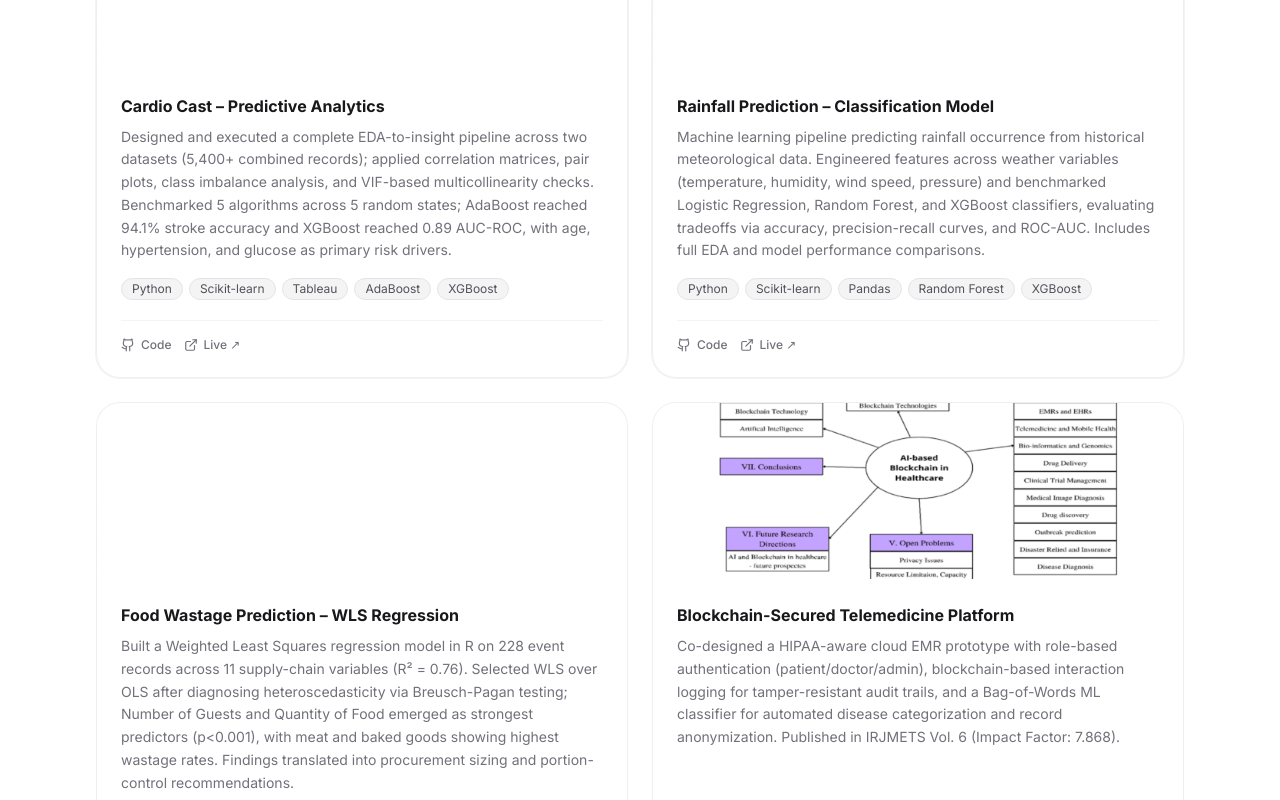
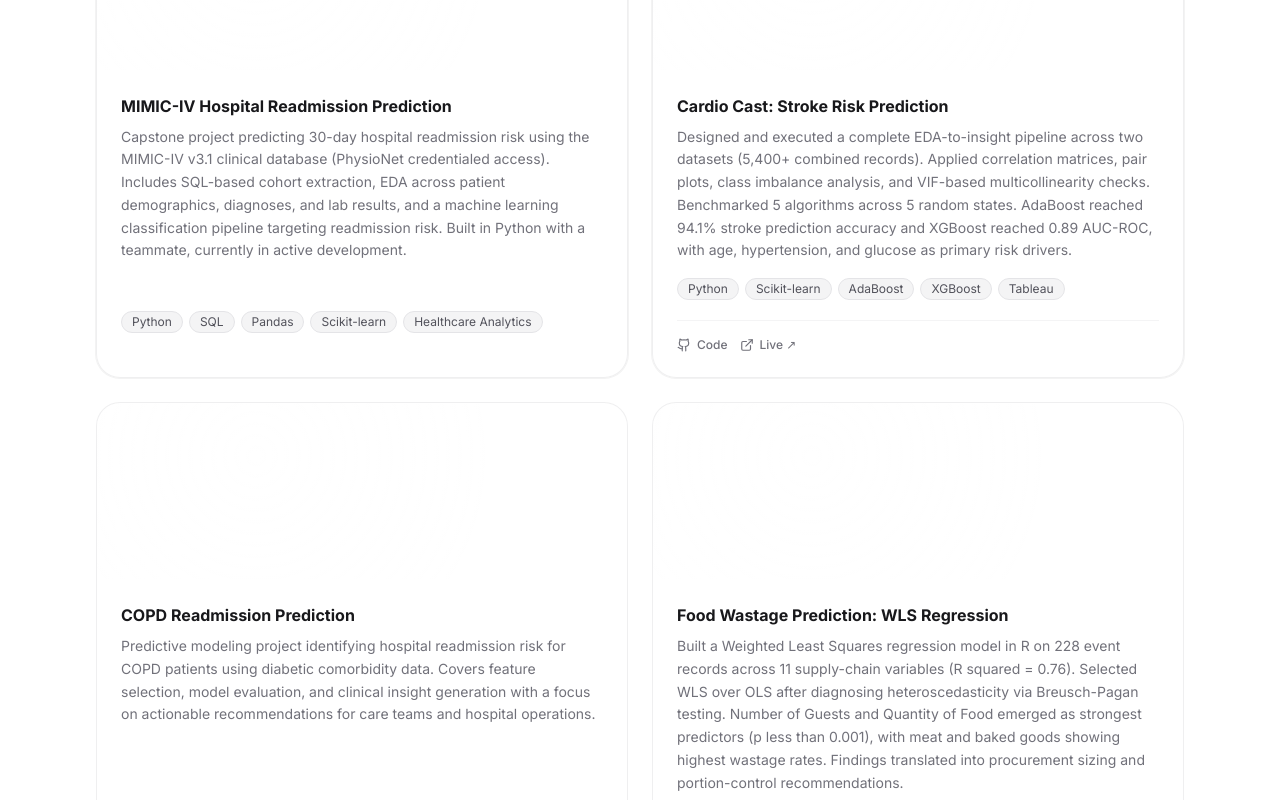
Before and after one commit to Dekayzip/Portfolio-2026, a Next.js app: page / in a window 1280 px wide. Shown: the part 4280-5080 px from the top of the page. Built offline with nearby package versions, Linux system fonts and the light colour scheme.

Commit message:
update projects section: add mimic-iv capstone, copd readmission, marketing analysis, fix all links, remove rainfall and blockchain cards

```diff
--- a/src/components/Projects.tsx
+++ b/src/components/Projects.tsx
@@ -1,7 +1,6 @@
 "use client";
 
 import { useEffect, useRef } from "react";
-import Image from "next/image";
 import { Github, ExternalLink } from "lucide-react";
 import { projects } from "@/data/content";
 
@@ -55,31 +54,25 @@ export default function Projects() {
                 project.featured ? "ring-1 ring-zinc-900/5 dark:ring-white/[0.08]" : ""
               }`}
             >
-              {/* Thumbnail — image if provided, otherwise gradient */}
-              <div className={`h-44 relative overflow-hidden ${!project.image ? `bg-gradient-to-br ${project.gradient}` : "bg-zinc-100 dark:bg-zinc-800"}`}>
-                {project.image ? (
-                  <Image
-                    src={project.image}
-                    alt={project.title}
-                    fill
-                    className="object-cover object-center"
-                  />
-                ) : (
+              {/* Thumbnail */}
+              <div className={`h-44 relative overflow-hidden bg-gradient-to-br ${project.gradient}`}>
                 <div
                   aria-hidden="true"
                   className="absolute inset-0 opacity-20 bg-[radial-gradient(circle_at_30%_30%,white,transparent_60%)]"
                 />
-                )}
                 {project.featured && (
                   <span className="absolute top-3 left-3 text-[10px] font-bold tracking-widest uppercase text-white/80 bg-black/30 backdrop-blur-sm px-2.5 py-1 rounded-full border border-white/20">
                     Featured
                   </span>
                 )}
-                {!project.image && (
+                {project.status === "In Progress" && (
+                  <span className="absolute top-3 right-3 text-[10px] font-bold tracking-widest uppercase text-white/80 bg-black/30 backdrop-blur-sm px-2.5 py-1 rounded-full border border-white/20">
+                    In Progress
+                  </span>
+                )}
                 <div className="absolute bottom-4 left-4 text-white/30 font-black text-6xl leading-none select-none">
                   0{i + 1}
                 </div>
-                )}
               </div>
 
               {/* Card body */}
@@ -104,28 +97,34 @@ export default function Projects() {
                 </div>
 
                 {/* Links */}
+                {(project.github || project.live) && (
                   <div className="flex items-center gap-3 pt-4 border-t border-zinc-100 dark:border-white/[0.08]">
+                    {project.github && (
                       <a
                         href={project.github}
                         target="_blank"
                         rel="noopener noreferrer"
                         className="flex items-center gap-1.5 text-xs font-medium text-zinc-500 dark:text-zinc-400 hover:text-zinc-900 dark:hover:text-zinc-100 transition-colors"
-                    aria-label={`GitHub – ${project.title}`}
+                        aria-label={`GitHub - ${project.title}`}
                       >
                         <Github size={14} />
                         <span>Code</span>
                       </a>
+                    )}
+                    {project.live && (
                       <a
                         href={project.live}
                         target="_blank"
                         rel="noopener noreferrer"
                         className="flex items-center gap-1.5 text-xs font-medium text-zinc-500 dark:text-zinc-400 hover:text-zinc-900 dark:hover:text-zinc-100 transition-colors"
-                    aria-label={`Live – ${project.title}`}
+                        aria-label={`Live - ${project.title}`}
                       >
                         <ExternalLink size={14} />
                         <span>Live ↗</span>
                       </a>
+                    )}
                   </div>
+                )}
               </div>
             </article>
           ))}
--- a/src/data/content.ts
+++ b/src/data/content.ts
@@ -198,44 +198,52 @@ export const earlierExperience: Array<{
 
 export const projects = [
   {
-    title: "Cardio Cast – Predictive Analytics",
+    title: "MIMIC-IV Hospital Readmission Prediction",
     description:
-      "Designed and executed a complete EDA-to-insight pipeline across two datasets (5,400+ combined records); applied correlation matrices, pair plots, class imbalance analysis, and VIF-based multicollinearity checks. Benchmarked 5 algorithms across 5 random states; AdaBoost reached 94.1% stroke accuracy and XGBoost reached 0.89 AUC-ROC, with age, hypertension, and glucose as primary risk drivers.",
-    tech: ["Python", "Scikit-learn", "Tableau", "AdaBoost", "XGBoost"],
-    github: "#", // TODO: add real GitHub link
-    live: "#", // TODO: add live demo / Tableau public link
+      "Capstone project predicting 30-day hospital readmission risk using the MIMIC-IV v3.1 clinical database (PhysioNet credentialed access). Includes SQL-based cohort extraction, EDA across patient demographics, diagnoses, and lab results, and a machine learning classification pipeline targeting readmission risk. Built in Python with a teammate, currently in active development.",
+    tech: ["Python", "SQL", "Pandas", "Scikit-learn", "Healthcare Analytics"],
     featured: true,
+    status: "In Progress",
     gradient: "from-indigo-500 to-blue-600",
   },
   {
-    title: "Rainfall Prediction – Classification Model",
+    title: "Cardio Cast: Stroke Risk Prediction",
     description:
-      "Machine learning pipeline predicting rainfall occurrence from historical meteorological data. Engineered features across weather variables (temperature, humidity, wind speed, pressure) and benchmarked Logistic Regression, Random Forest, and XGBoost classifiers, evaluating tradeoffs via accuracy, precision-recall curves, and ROC-AUC. Includes full EDA and model performance comparisons.",
-    tech: ["Python", "Scikit-learn", "Pandas", "Random Forest", "XGBoost"],
-    github: "https://github.com/dekayzip/Rainfall-Prediction",
-    live: "#",
+      "Designed and executed a complete EDA-to-insight pipeline across two datasets (5,400+ combined records). Applied correlation matrices, pair plots, class imbalance analysis, and VIF-based multicollinearity checks. Benchmarked 5 algorithms across 5 random states. AdaBoost reached 94.1% stroke prediction accuracy and XGBoost reached 0.89 AUC-ROC, with age, hypertension, and glucose as primary risk drivers.",
+    tech: ["Python", "Scikit-learn", "AdaBoost", "XGBoost", "Tableau"],
+    github: "https://github.com/Dekayzip/Cardio-Cast-Predictive-Analytics",
+    live: "https://github.com/Dekayzip/Cardio-Cast-Predictive-Analytics/blob/main/Cardio%20Cast%20Project%20Report.pdf",
     featured: true,
     gradient: "from-teal-500 to-emerald-600",
   },
   {
-    title: "Food Wastage Prediction – WLS Regression",
+    title: "COPD Readmission Prediction",
     description:
-      "Built a Weighted Least Squares regression model in R on 228 event records across 11 supply-chain variables (R² = 0.76). Selected WLS over OLS after diagnosing heteroscedasticity via Breusch-Pagan testing; Number of Guests and Quantity of Food emerged as strongest predictors (p<0.001), with meat and baked goods showing highest wastage rates. Findings translated into procurement sizing and portion-control recommendations.",
-    tech: ["R", "WLS Regression", "Statistical Modeling", "Supply Chain"],
-    github: "#", // TODO
-    live: "#", // TODO
+      "Predictive modeling project identifying hospital readmission risk for COPD patients using diabetic comorbidity data. Covers feature selection, model evaluation, and clinical insight generation with a focus on actionable recommendations for care teams and hospital operations.",
+    tech: ["Python", "Machine Learning", "Healthcare Analytics", "Predictive Modeling"],
+    github: "https://github.com/Dekayzip/COPD-Readmission-Diabetic-Data",
+    live: "https://github.com/Dekayzip/COPD-Readmission-Diabetic-Data/blob/main/COPD%20Readmission%20Project%20Report.pdf",
     featured: false,
     gradient: "from-amber-500 to-orange-600",
   },
   {
-    title: "Blockchain-Secured Telemedicine Platform",
+    title: "Food Wastage Prediction: WLS Regression",
     description:
-      "Co-designed a HIPAA-aware cloud EMR prototype with role-based authentication (patient/doctor/admin), blockchain-based interaction logging for tamper-resistant audit trails, and a Bag-of-Words ML classifier for automated disease categorization and record anonymization. Published in IRJMETS Vol. 6 (Impact Factor: 7.868).",
-    tech: ["Blockchain", "Machine Learning", "Cloud", "Full-Stack", "HIPAA"],
-    github: "#",
-    live: "https://drive.google.com/drive/folders/17Nvg7zeeF1bUhqZml7rZVanzI3Wd69Eo",
-    image: "/blockchain-figure.png",
+      "Built a Weighted Least Squares regression model in R on 228 event records across 11 supply-chain variables (R squared = 0.76). Selected WLS over OLS after diagnosing heteroscedasticity via Breusch-Pagan testing. Number of Guests and Quantity of Food emerged as strongest predictors (p less than 0.001), with meat and baked goods showing highest wastage rates. Findings translated into procurement sizing and portion-control recommendations.",
+    tech: ["R", "WLS Regression", "Statistical Modeling", "Supply Chain"],
+    github: "https://github.com/Dekayzip/Food-Wastage-Prediction-WLS",
+    live: "https://github.com/Dekayzip/Food-Wastage-Prediction-WLS/blob/main/Food%20Wastage%20Project%20Report.pdf",
     featured: false,
     gradient: "from-pink-500 to-rose-600",
   },
+  {
+    title: "Marketing Campaign Optimization: Predictive Analytics Case Study",
+    description:
+      "End-to-end analytics case study in R examining campaign performance across customer segments. Conducted full EDA, built predictive models to identify high-converting segments, and delivered recommendations on targeting strategy and budget allocation. Designed to answer a business question: which customers convert and why, with findings framed for both analytical and non-technical stakeholders.",
+    tech: ["R", "Predictive Analytics", "Business Intelligence", "Segmentation", "Statistical Modeling"],
+    github: "https://github.com/Dekayzip/Marketing-Campaign-Analysis",
+    live: "https://github.com/Dekayzip/Marketing-Campaign-Analysis/blob/main/Predictive%20Analytics%20for%20Marketing%20Campaign.pdf",
+    featured: false,
+    gradient: "from-violet-500 to-purple-600",
+  },
 ];
```
Also changed, not shown: .claude/settings.local.json. Lines whose indentation alone changed are shown as unchanged.
